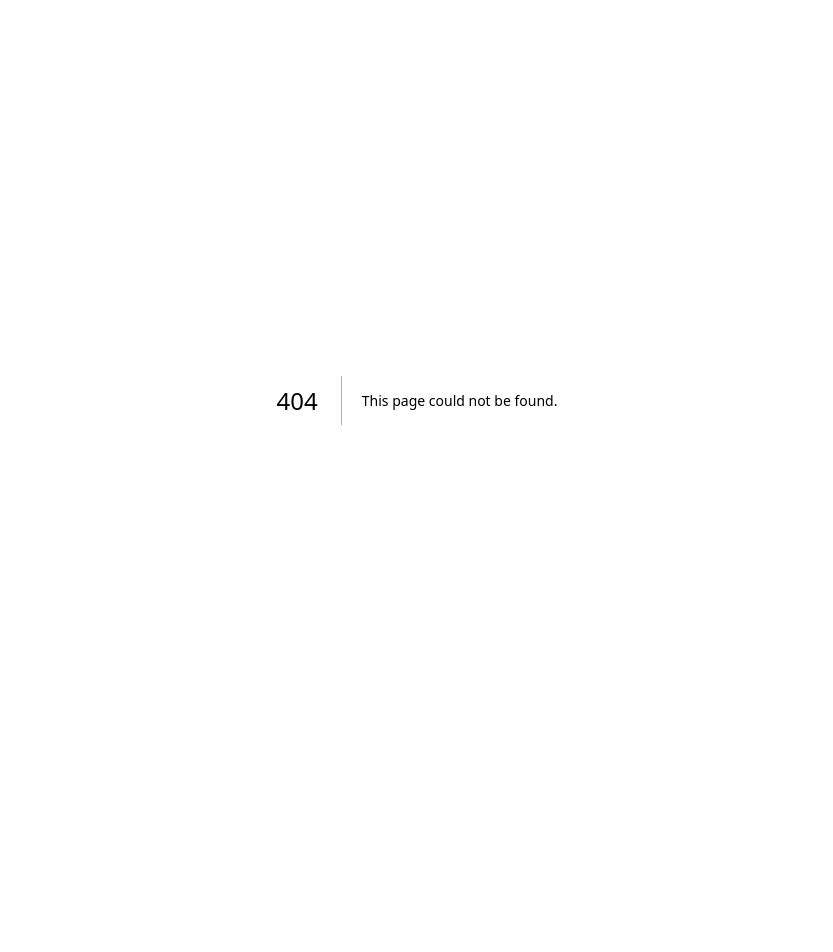
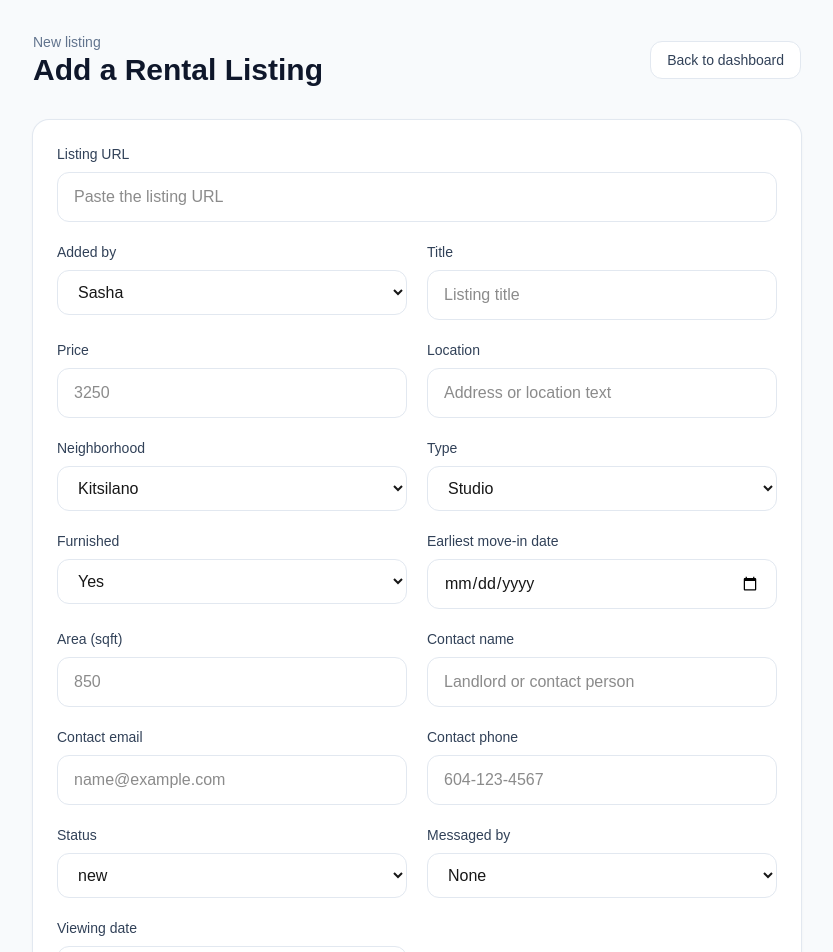
Before and after one commit to zhisniacova/vancouver-rental-tracker, a Next.js app: page /add-listing in a window 1280 px wide. Before the commit this address had no page. Shown: the top 952 px of the page, without its empty margins (223-1056 px from the left). Before the commit the page ends 800 px from the top, so only its background shows below. Built offline with nearby package versions, Linux system fonts and the light colour scheme.

Commit message:
Ad rental listing form page

```diff
--- /dev/null
+++ b/app/add-listing/page.tsx
@@ -0,0 +1,254 @@
+import Link from "next/link";
+
+export default function AddListingPage() {
+  return (
+    <main className="min-h-screen bg-slate-50 px-6 py-8">
+      <div className="mx-auto max-w-3xl">
+        <div className="mb-8 flex items-center justify-between">
+          <div>
+            <p className="text-sm font-medium text-slate-500">New listing</p>
+            <h1 className="text-3xl font-bold text-slate-900">Add a Rental Listing</h1>
+          </div>
+
+          <Link
+            href="/"
+            className="rounded-xl border border-slate-200 bg-white px-4 py-2 text-sm font-medium text-slate-700 hover:bg-slate-100"
+          >
+            Back to dashboard
+          </Link>
+        </div>
+
+        <form className="space-y-6 rounded-2xl bg-white p-6 shadow-sm ring-1 ring-slate-200">
+          <div className="grid gap-5 md:grid-cols-2">
+            <div className="md:col-span-2">
+              <label className="mb-2 block text-sm font-medium text-slate-700">
+                Listing URL
+              </label>
+              <input
+                type="url"
+                placeholder="Paste the listing URL"
+                className="w-full rounded-xl border border-slate-200 px-4 py-3 outline-none focus:border-slate-400"
+              />
+            </div>
+
+            <div>
+              <label className="mb-2 block text-sm font-medium text-slate-700">
+                Added by
+              </label>
+              <select className="w-full rounded-xl border border-slate-200 px-4 py-3 outline-none focus:border-slate-400">
+                <option>Sasha</option>
+                <option>Gleb</option>
+              </select>
+            </div>
+
+            <div>
+              <label className="mb-2 block text-sm font-medium text-slate-700">
+                Title
+              </label>
+              <input
+                type="text"
+                placeholder="Listing title"
+                className="w-full rounded-xl border border-slate-200 px-4 py-3 outline-none focus:border-slate-400"
+              />
+            </div>
+
+            <div>
+              <label className="mb-2 block text-sm font-medium text-slate-700">
+                Price
+              </label>
+              <input
+                type="number"
+                placeholder="3250"
+                className="w-full rounded-xl border border-slate-200 px-4 py-3 outline-none focus:border-slate-400"
+              />
+            </div>
+
+            <div>
+              <label className="mb-2 block text-sm font-medium text-slate-700">
+                Location
+              </label>
+              <input
+                type="text"
+                placeholder="Address or location text"
+                className="w-full rounded-xl border border-slate-200 px-4 py-3 outline-none focus:border-slate-400"
+              />
+            </div>
+
+            <div>
+              <label className="mb-2 block text-sm font-medium text-slate-700">
+                Neighborhood
+              </label>
+              <select className="w-full rounded-xl border border-slate-200 px-4 py-3 outline-none focus:border-slate-400">
+                <option>Kitsilano</option>
+                <option>Yaletown</option>
+                <option>Olympic Village</option>
+                <option>Fairview</option>
+                <option>West End</option>
+              </select>
+            </div>
+
+            <div>
+              <label className="mb-2 block text-sm font-medium text-slate-700">
+                Type
+              </label>
+              <select className="w-full rounded-xl border border-slate-200 px-4 py-3 outline-none focus:border-slate-400">
+                <option>Studio</option>
+                <option>1 Bed</option>
+                <option>1 Bed + Den</option>
+                <option>2 Bed</option>
+                <option>2 Bed + Den</option>
+                <option>House</option>
+              </select>
+            </div>
+
+            <div>
+              <label className="mb-2 block text-sm font-medium text-slate-700">
+                Furnished
+              </label>
+              <select className="w-full rounded-xl border border-slate-200 px-4 py-3 outline-none focus:border-slate-400">
+                <option>Yes</option>
+                <option>No</option>
+              </select>
+            </div>
+
+            <div>
+              <label className="mb-2 block text-sm font-medium text-slate-700">
+                Earliest move-in date
+              </label>
+              <input
+                type="date"
+                className="w-full rounded-xl border border-slate-200 px-4 py-3 outline-none focus:border-slate-400"
+              />
+            </div>
+
+            <div>
+              <label className="mb-2 block text-sm font-medium text-slate-700">
+                Area (sqft)
+              </label>
+              <input
+                type="number"
+                placeholder="850"
+                className="w-full rounded-xl border border-slate-200 px-4 py-3 outline-none focus:border-slate-400"
+              />
+            </div>
+
+            <div>
+              <label className="mb-2 block text-sm font-medium text-slate-700">
+                Contact name
+              </label>
+              <input
+                type="text"
+                placeholder="Landlord or contact person"
+                className="w-full rounded-xl border border-slate-200 px-4 py-3 outline-none focus:border-slate-400"
+              />
+            </div>
+
+            <div>
+              <label className="mb-2 block text-sm font-medium text-slate-700">
+                Contact email
+              </label>
+              <input
+                type="email"
+                placeholder="name@example.com"
+                className="w-full rounded-xl border border-slate-200 px-4 py-3 outline-none focus:border-slate-400"
+              />
+            </div>
+
+            <div>
+              <label className="mb-2 block text-sm font-medium text-slate-700">
+                Contact phone
+              </label>
+              <input
+                type="tel"
+                placeholder="604-123-4567"
+                className="w-full rounded-xl border border-slate-200 px-4 py-3 outline-none focus:border-slate-400"
+              />
+            </div>
+
+            <div>
+              <label className="mb-2 block text-sm font-medium text-slate-700">
+                Status
+              </label>
+              <select className="w-full rounded-xl border border-slate-200 px-4 py-3 outline-none focus:border-slate-400">
+                <option>new</option>
+                <option>messaged</option>
+                <option>viewing_scheduled</option>
+                <option>viewed</option>
+                <option>expired</option>
+              </select>
+            </div>
+
+            <div>
+              <label className="mb-2 block text-sm font-medium text-slate-700">
+                Messaged by
+              </label>
+              <select className="w-full rounded-xl border border-slate-200 px-4 py-3 outline-none focus:border-slate-400">
+                <option>None</option>
+                <option>Sasha</option>
+                <option>Gleb</option>
+              </select>
+            </div>
+
+            <div>
+              <label className="mb-2 block text-sm font-medium text-slate-700">
+                Viewing date
+              </label>
+              <input
+                type="datetime-local"
+                className="w-full rounded-xl border border-slate-200 px-4 py-3 outline-none focus:border-slate-400"
+              />
+            </div>
+
+            <div className="md:col-span-2">
+              <label className="mb-2 block text-sm font-medium text-slate-700">
+                Pros
+              </label>
+              <textarea
+                rows={3}
+                placeholder="What looks good about this place?"
+                className="w-full rounded-xl border border-slate-200 px-4 py-3 outline-none focus:border-slate-400"
+              />
+            </div>
+
+            <div className="md:col-span-2">
+              <label className="mb-2 block text-sm font-medium text-slate-700">
+                Cons
+              </label>
+              <textarea
+                rows={3}
+                placeholder="Possible downsides"
+                className="w-full rounded-xl border border-slate-200 px-4 py-3 outline-none focus:border-slate-400"
+              />
+            </div>
+
+            <div className="md:col-span-2">
+              <label className="mb-2 block text-sm font-medium text-slate-700">
+                General comments
+              </label>
+              <textarea
+                rows={4}
+                placeholder="Anything else worth noting?"
+                className="w-full rounded-xl border border-slate-200 px-4 py-3 outline-none focus:border-slate-400"
+              />
+            </div>
+          </div>
+
+          <div className="flex items-center justify-end gap-3">
+            <Link
+              href="/"
+              className="rounded-xl border border-slate-200 bg-white px-4 py-3 text-sm font-medium text-slate-700 hover:bg-slate-100"
+            >
+              Cancel
+            </Link>
+            <button
+              type="submit"
+              className="rounded-xl bg-slate-900 px-5 py-3 text-sm font-medium text-white hover:bg-slate-700"
+            >
+              Save listing
+            </button>
+          </div>
+        </form>
+      </div>
+    </main>
+  );
+}
--- a/app/page.tsx
+++ b/app/page.tsx
@@ -1,5 +1,6 @@
 import FilterBar from "@/components/FilterBar";
 import ListingCard, { Listing } from "@/components/ListingCard";
+import Link from "next/link";
 
 const sampleListings: Listing[] = [
   {
@@ -58,9 +59,12 @@ export default function Home() {
             </h1>
           </div>
 
-          <button className="rounded-xl bg-slate-900 px-4 py-2 text-sm font-medium text-white hover:bg-slate-700">
+          <Link
+            href="/add-listing"
+            className="rounded-xl bg-slate-900 px-4 py-2 text-sm font-medium text-white hover:bg-slate-700"
+          >
             + Add listing
-          </button>
+          </Link>
         </header>
 
         <FilterBar />
```
